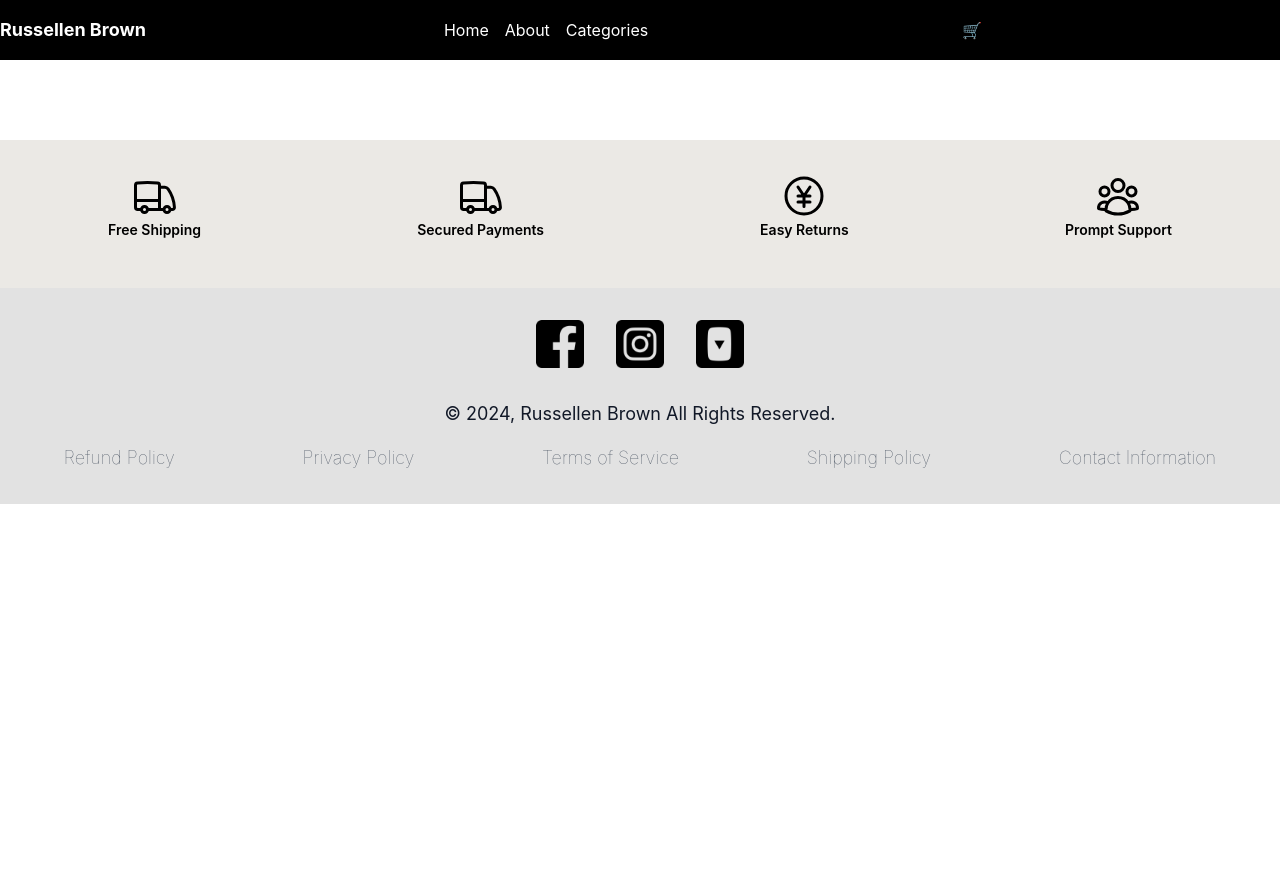
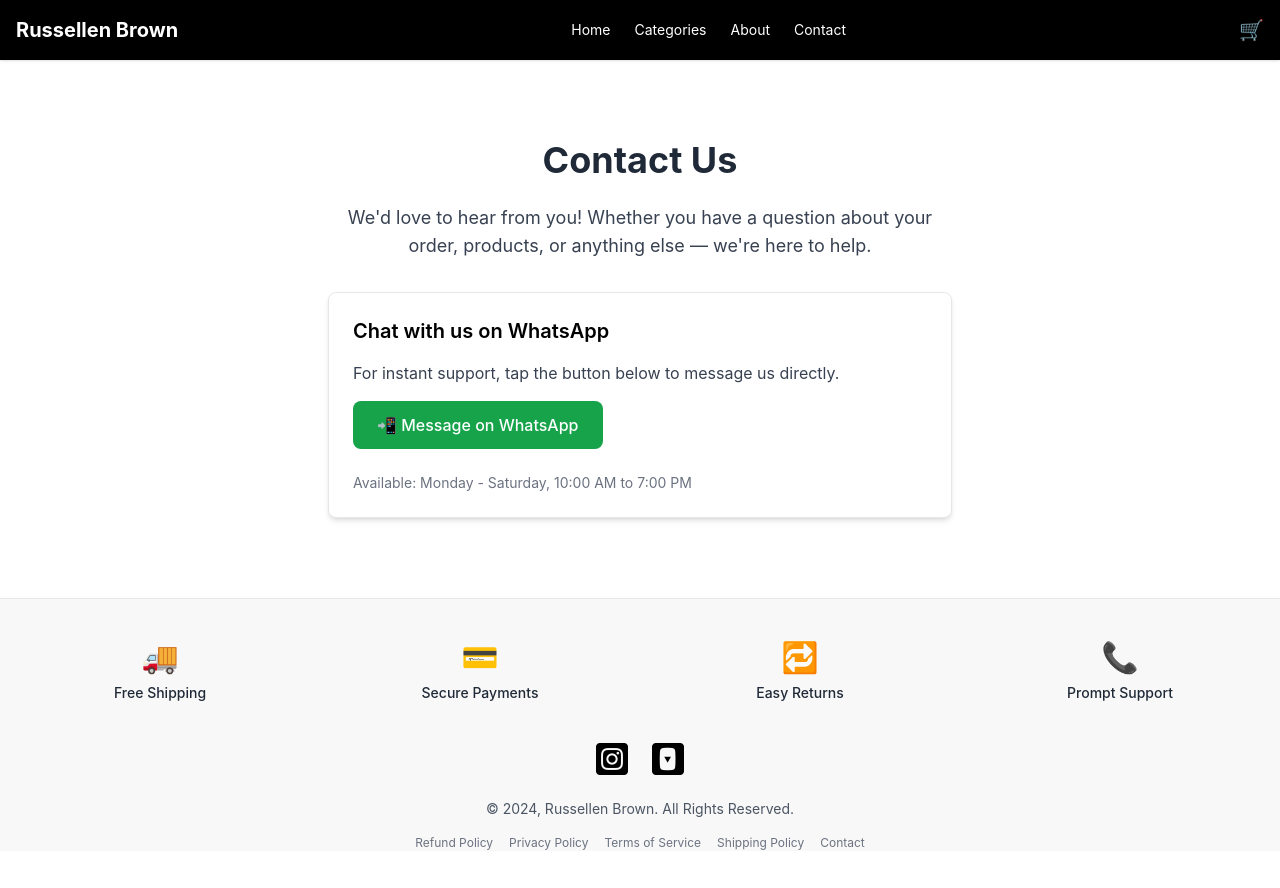
Before and after one commit to 8840talha/rb, a React (Create React App) app: page /contact in a window 1280 px wide. Shown: the top 888 px of the page. Before the commit the page ends 800 px from the top, so only its background shows below. Built offline with nearby package versions, Linux system fonts and the light colour scheme.

Commit message:
feat: fixes

```diff
--- a/src/App.js
+++ b/src/App.js
@@ -8,6 +8,8 @@ import CartPage from './pages/cartPage';
 import CheckoutPage from './pages/checkoutPage';
 import OrderSuccess from './pages/orderSuccess';
 import ProductDetails from './pages/productDetails';
+import About from './pages/about';
+import Contact from './pages/contact';
 
 const App = () => {
 
@@ -22,6 +24,8 @@ const App = () => {
              <Route path="/checkout" element={<CheckoutPage />} /> {/* ✅ */}
   <Route path="/order-success" element={<OrderSuccess />} /> {/* ✅ */}
   <Route path="/product/:slug" element={<ProductDetails/>} />
+  <Route path="/about" element={<About />} />
+  <Route path="/contact" element={<Contact />} />
 
           </Routes>
         </main>
--- a/src/components/footer.js
+++ b/src/components/footer.js
@@ -1,53 +1,59 @@
 import React from 'react';
-import FacebookIcon from '../assets/fb.png';
 import InstagramIcon from '../assets/in.png';
 import YouTubeIcon from '../assets/yt.png';
 
 const Footer = () => {
   return (
-    <footer className=" text-white py-4">
-      <div className="container mx-auto flex flex-wrap justify-around bg-[#ebe9e5] py-8">
-        <div className="flex flex-col items-center mb-4">
-          <svg xmlns="http://www.w3.org/2000/svg" fill="none" viewBox="0 0 24 24" strokeWidth={1.5} stroke="currentColor" className="w-12 h-12 text-black">
-            <path strokeLinecap="round" strokeLinejoin="round" d="M8.25 18.75a1.5 1.5 0 0 1-3 0m3 0a1.5 1.5 0 0 0-3 0m3 0h6m-9 0H3.375a1.125 1.125 0 0 1-1.125-1.125V14.25m17.25 4.5a1.5 1.5 0 0 1-3 0m3 0a1.5 1.5 0 0 0-3 0m3 0h1.125c.621 0 1.129-.504 1.09-1.124a17.902 17.902 0 0 0-3.213-9.193 2.056 2.056 0 0 0-1.58-.86H14.25M16.5 18.75h-2.25m0-11.177v-.958c0-.568-.422-1.048-.987-1.106a48.554 48.554 0 0 0-10.026 0 1.106 1.106 0 0 0-.987 1.106v7.635m12-6.677v6.677m0 4.5v-4.5m0 0h-12" />
-          </svg>
-          <p className="text-sm text-black font-semibold">Free Shipping</p>
+    <footer className="bg-[#f8f8f8] pt-10 border-t text-gray-800">
+      <div className="container mx-auto px-4">
+
+        {/* Features */}
+        <div className="grid grid-cols-2 md:grid-cols-4 gap-8 mb-10 text-center">
+          <div className="flex flex-col items-center">
+            <span className="text-3xl mb-2">🚚</span>
+            <p className="text-sm font-medium">Free Shipping</p>
           </div>
-        <div className="flex flex-col items-center mb-4">
-          <svg xmlns="http://www.w3.org/2000/svg" fill="none" viewBox="0 0 24 24" strokeWidth={1.5} stroke="currentColor" className="w-12 h-12 text-black font-semibold">
-            <path strokeLinecap="round" strokeLinejoin="round" d="M8.25 18.75a1.5 1.5 0 0 1-3 0m3 0a1.5 1.5 0 0 0-3 0m3 0h6m-9 0H3.375a1.125 1.125 0 0 1-1.125-1.125V14.25m17.25 4.5a1.5 1.5 0 0 1-3 0m3 0a1.5 1.5 0 0 0-3 0m3 0h1.125c.621 0 1.129-.504 1.09-1.124a17.902 17.902 0 0 0-3.213-9.193 2.056 2.056 0 0 0-1.58-.86H14.25M16.5 18.75h-2.25m0-11.177v-.958c0-.568-.422-1.048-.987-1.106a48.554 48.554 0 0 0-10.026 0 1.106 1.106 0 0 0-.987 1.106v7.635m12-6.677v6.677m0 4.5v-4.5m0 0h-12" />
-          </svg>
-          <p className="text-sm text-black font-semibold">Secured Payments</p>
+          <div className="flex flex-col items-center">
+            <span className="text-3xl mb-2">💳</span>
+            <p className="text-sm font-medium">Secure Payments</p>
           </div>
-        <div className="flex flex-col items-center mb-4">
-          <svg xmlns="http://www.w3.org/2000/svg" fill="none" viewBox="0 0 24 24" strokeWidth={1.5} stroke="currentColor" className="w-12 h-12 text-black font-semibold">
-            <path strokeLinecap="round" strokeLinejoin="round" d="m9 7.5 3 4.5m0 0 3-4.5M12 12v5.25M15 12H9m6 3H9m12-3a9 9 0 1 1-18 0 9 9 0 0 1 18 0Z" />
-          </svg>
-          <p className="text-sm text-black font-semibold">Easy Returns</p>
+          <div className="flex flex-col items-center">
+            <span className="text-3xl mb-2">🔁</span>
+            <p className="text-sm font-medium">Easy Returns</p>
           </div>
-        <div className="flex flex-col items-center mb-4">
-          <svg xmlns="http://www.w3.org/2000/svg" fill="none" viewBox="0 0 24 24" strokeWidth={1.5} stroke="currentColor" className="w-12 h-12 text-black font-semibold">
-            <path strokeLinecap="round" strokeLinejoin="round" d="M18 18.72a9.094 9.094 0 0 0 3.741-.479 3 3 0 0 0-4.682-2.72m.94 3.198.001.031c0 .225-.012.447-.037.666A11.944 11.944 0 0 1 12 21c-2.17 0-4.207-.576-5.963-1.584A6.062 6.062 0 0 1 6 18.719m12 0a5.971 5.971 0 0 0-.941-3.197m0 0A5.995 5.995 0 0 0 12 12.75a5.995 5.995 0 0 0-5.058 2.772m0 0a3 3 0 0 0-4.681 2.72 8.986 8.986 0 0 0 3.74.477m.94-3.197a5.971 5.971 0 0 0-.94 3.197M15 6.75a3 3 0 1 1-6 0 3 3 0 0 1 6 0Zm6 3a2.25 2.25 0 1 1-4.5 0 2.25 2.25 0 0 1 4.5 0Zm-13.5 0a2.25 2.25 0 1 1-4.5 0 2.25 2.25 0 0 1 4.5 0Z" />
-          </svg>
-          <p className="text-sm text-black font-semibold">Prompt Support</p>
+          <a
+            href="https://wa.me/918957044622"
+            target="_blank"
+            rel="noopener noreferrer"
+            className="flex flex-col items-center hover:opacity-80 transition"
+          >
+            <span className="text-3xl mb-2">📞</span>
+            <p className="text-sm font-medium">Prompt Support</p>
+          </a>
         </div>
 
+        {/* Social Icons */}
+        <div className="flex justify-center gap-6 mb-6">
+          <a href="https://www.instagram.com/russellenbrown" target="_blank" rel="noopener noreferrer">
+            <img src={InstagramIcon} alt="Instagram" className="w-8 h-8 hover:opacity-80 transition" />
+          </a>
+          <a href="https://www.youtube.com/@RUSSELLENBROWN" target="_blank" rel="noopener noreferrer">
+            <img src={YouTubeIcon} alt="YouTube" className="w-8 h-8 hover:opacity-80 transition" />
+          </a>
         </div>
-     <div className='bg-[#e2e2e2] py-8'>
-      <div className="flex  justify-center items-center mb-4">
-          <img src={FacebookIcon} alt="Facebook" className="w-12 h-12 mr-4" />
-          <img src={InstagramIcon} alt="Instagram" className="w-12 h-12 mx-4" />
-          <img src={YouTubeIcon} alt="YouTube" className="w-12 h-12 ml-4" />
+
+        {/* Copyright */}
+        <div className="text-center text-sm text-gray-600 mb-4">
+          <p>© 2024, Russellen Brown. All Rights Reserved.</p>
         </div>
-        <div className="text-center w-full mt-8 ">
-          <p className="text-lg mb-2 text-gray-900 mb-4 mt-4">© 2024, Russellen Brown All Rights Reserved.</p>
-          <p className="text-lg text-gray-600 flex justify-around items-center" >
-            <a href="/refund-policy" className="text-gray-600 font-thin hover:text-gray-900">Refund Policy</a>
-            <a href="/privacy-policy" className="text-gray-600 font-thin hover:text-gray-900"> Privacy Policy</a>
-            <a href="/terms-of-service" className="text-gray-600 font-thin hover:text-gray-900"> Terms of Service</a>
-            <a href="/shipping-policy" className="text-gray-600 font-thin hover:text-gray-900"> Shipping Policy</a>
-            <a href="/contact" className="text-gray-600 font-thin hover:text-gray-900"> Contact Information</a>
-          </p>
+
+        {/* Policy Links */}
+        <div className="flex flex-wrap justify-center gap-4 text-xs text-gray-500 mb-10 text-center">
+          <a href="/refund-policy" className="hover:text-black">Refund Policy</a>
+          <a href="/privacy-policy" className="hover:text-black">Privacy Policy</a>
+          <a href="/terms-of-service" className="hover:text-black">Terms of Service</a>
+          <a href="/shipping-policy" className="hover:text-black">Shipping Policy</a>
+          <a href="/contact" className="hover:text-black">Contact</a>
         </div>
       </div>
     </footer>
--- a/src/components/header.js
+++ b/src/components/header.js
@@ -1,4 +1,3 @@
-// Header.js
 import React from 'react';
 import { Link } from 'react-router-dom';
 import { useCart } from '../context/cartContext';
@@ -8,31 +7,26 @@ const Header = () => {
   const cartCount = cartItems.reduce((sum, item) => sum + item.quantity, 0);
 
   return (
-    <header className="bg-black text-white py-4">
-      <div className="container mx-auto flex items-center justify-between">
-        <div className="flex items-center">
-          <h1 className="text-lg font-bold text-white">Russellen Brown</h1>
-        </div>
-        <nav className="flex items-center">
-          <Link to="/" className="mr-4">Home</Link>
-          <Link to="/about" className="mr-4">About</Link>
-          <Link to="/categories" className="mr-4">Categories</Link>
-        </nav>
-         <nav>
-        <Link to="/cart" className="relative">
+    <header className="bg-black text-white shadow">
+      <div className="container mx-auto px-4 py-4 flex items-center justify-between">
+        <Link to="/" className="text-xl font-bold text-white">Russellen Brown</Link>
+
+       <nav className="hidden md:flex items-center gap-6 text-sm">
+  <Link to="/" className="hover:text-gray-300 transition">Home</Link>
+  <Link to="/categories" className="hover:text-gray-300 transition">Categories</Link>
+  <Link to="/about" className="hover:text-gray-300 transition">About</Link>
+  <Link to="/contact" className="hover:text-gray-300 transition">Contact</Link> {/* ✅ NEW */}
+</nav>
+
+
+        <Link to="/cart" className="relative text-xl">
           🛒
           {cartCount > 0 && (
-            <span className="absolute -top-2 -right-2 bg-red-600 text-white text-xs px-2 py-0.5 rounded-full">
+            <span className="absolute -top-2 -right-3 bg-red-600 text-white text-xs px-1.5 py-0.5 rounded-full">
               {cartCount}
             </span>
           )}
         </Link>
-      </nav>
-        <div className="flex items-center">
-          <div>
-
-          </div>
-        </div>
       </div>
     </header>
   );
--- /dev/null
+++ b/src/pages/about.js
@@ -0,0 +1,27 @@
+import React from 'react';
+
+const About = () => {
+  return (
+    <div className="max-w-4xl mx-auto px-6 py-12">
+      <h1 className="text-4xl font-bold text-center text-gray-800 mb-8">About Us</h1>
+
+      <p className="text-lg text-gray-700 leading-relaxed mb-6">
+        <strong>Russellen Brown</strong> is the vision of <strong>Hamza</strong>, a passionate designer and manufacturer based in <strong>Kanpur, Uttar Pradesh</strong>. With deep roots in leather craftsmanship and fashion-forward thinking, Hamza started this journey with a mission to bring premium, handcrafted <strong>shoes</strong>, <strong>bags</strong>, and <strong>accessories</strong> to modern consumers.
+      </p>
+
+      <p className="text-lg text-gray-700 leading-relaxed mb-6">
+        We believe in blending <strong>timeless style</strong> with <strong>everyday functionality</strong>. Each of our products is crafted with care, using high-quality materials, refined stitching, and thoughtful detailing. Whether you're heading to work, traveling, or simply want to upgrade your style — we’ve got the perfect piece for you.
+      </p>
+
+      <p className="text-lg text-gray-700 leading-relaxed mb-6">
+        Our long-term vision is to become a trusted Indian label for elegant leather goods and lifestyle accessories — by keeping design authentic, pricing honest, and customer experience delightful.
+      </p>
+
+      <div className="mt-10 text-center">
+        <p className="text-gray-600 italic">"Crafted in Kanpur. Carried with pride across India."</p>
+      </div>
+    </div>
+  );
+};
+
+export default About;
--- a/src/pages/cartPage.js
+++ b/src/pages/cartPage.js
@@ -12,39 +12,40 @@ const CartPage = () => {
   );
 
   return (
-    <div className="container mx-auto px-4 py-10">
-      <h2 className="text-2xl font-semibold mb-6">Your Cart</h2>
+    <div className="max-w-6xl mx-auto px-4 py-10">
+      <h2 className="text-3xl font-bold mb-8 text-center text-gray-800">Your Cart</h2>
 
       {cartItems.length === 0 ? (
-        <p className="text-gray-600">Your cart is empty.</p>
+        <p className="text-center text-gray-600">Your cart is empty.</p>
       ) : (
-        <>
-          <div className="space-y-6">
+        <div className="grid md:grid-cols-3 gap-6">
+          <div className="md:col-span-2 space-y-6">
             {cartItems.map((item) => (
-              <div key={item.title} className="flex gap-4 border-b pb-4">
+              <div
+                key={item.title}
+                className="flex items-start gap-4 bg-white border rounded-lg shadow-sm p-4"
+              >
                 <img
                   src={item.images[0]?.src}
                   alt={item.title}
-                  className="w-24 h-24 object-cover rounded"
+                  className="w-28 h-28 object-cover rounded-md border"
                 />
                 <div className="flex-1">
-                  <h3 className="font-semibold">{item.title}</h3>
-                  <p className="text-sm text-gray-600">{item.category}</p>
-                  <p className="text-lg font-bold mt-2">₹{item.discounted_price}</p>
-                  <div className="mt-2 flex items-center gap-2">
-                    <label>Qty:</label>
+                  <h3 className="text-lg font-semibold text-gray-900 mb-1">{item.title}</h3>
+                  <p className="text-sm text-gray-500 mb-1 capitalize">{item.category.replace(/_/g, ' ')}</p>
+                  <p className="text-base font-bold text-black">₹{item.discounted_price}</p>
+                  <div className="mt-3 flex items-center gap-3">
+                    <label className="text-sm text-gray-600">Qty:</label>
                     <input
                       type="number"
                       value={item.quantity}
-                      onChange={(e) =>
-                        updateQuantity(item.title, parseInt(e.target.value))
-                      }
-                      className="w-16 border px-2 py-1 rounded"
+                      onChange={(e) => updateQuantity(item.title, parseInt(e.target.value))}
+                      className="w-16 border px-2 py-1 rounded text-sm"
                       min="1"
                     />
                     <button
                       onClick={() => removeFromCart(item.title)}
-                      className="text-red-500 hover:underline ml-4"
+                      className="ml-auto text-red-500 text-sm hover:underline"
                     >
                       Remove
                     </button>
@@ -54,16 +55,29 @@ const CartPage = () => {
             ))}
           </div>
 
-          <div className="mt-10 text-right">
-            <p className="text-xl font-bold">Total: ₹{total}</p>
+          <div className="bg-white border rounded-lg shadow-md p-6 h-fit">
+            <h3 className="text-xl font-semibold mb-4 text-gray-800">Order Summary</h3>
+            <div className="flex justify-between mb-2">
+              <span className="text-gray-700">Subtotal</span>
+              <span className="font-medium">₹{total}</span>
+            </div>
+            <div className="flex justify-between mb-2">
+              <span className="text-gray-700">Shipping</span>
+              <span className="font-medium">Free</span>
+            </div>
+            <hr className="my-4" />
+            <div className="flex justify-between text-lg font-bold">
+              <span>Total</span>
+              <span>₹{total}</span>
+            </div>
             <button
               onClick={() => navigate('/checkout')}
-              className="mt-4 bg-blue-600 text-white px-6 py-2 rounded hover:bg-blue-700 transition"
+              className="mt-6 w-full bg-blue-600 text-white py-2 rounded hover:bg-blue-700 transition"
             >
               Proceed to Checkout
             </button>
           </div>
-        </>
+        </div>
       )}
     </div>
   );
--- /dev/null
+++ b/src/pages/contact.js
@@ -0,0 +1,35 @@
+import React from 'react';
+
+const Contact = () => {
+  return (
+    <div className="max-w-2xl mx-auto px-6 py-12">
+      <h1 className="text-4xl font-bold text-center text-gray-800 mb-6">Contact Us</h1>
+
+      <p className="text-lg text-gray-700 text-center mb-8">
+        We'd love to hear from you! Whether you have a question about your order, products, or anything else — we're here to help.
+      </p>
+
+      <div className="bg-white border rounded-lg shadow-md p-6">
+        <h2 className="text-xl font-semibold mb-4">Chat with us on WhatsApp</h2>
+        <p className="text-gray-700 mb-4">
+          For instant support, tap the button below to message us directly.
+        </p>
+
+        <a
+          href="https://wa.me/918957044622"
+          target="_blank"
+          rel="noopener noreferrer"
+          className="inline-block bg-green-600 hover:bg-green-700 transition text-white font-medium px-6 py-3 rounded-lg"
+        >
+          📲 Message on WhatsApp
+        </a>
+
+        <p className="mt-6 text-sm text-gray-500">
+          Available: Monday - Saturday, 10:00 AM to 7:00 PM
+        </p>
+      </div>
+    </div>
+  );
+};
+
+export default Contact;
--- a/src/pages/orderSuccess.js
+++ b/src/pages/orderSuccess.js
@@ -2,26 +2,44 @@ import React from 'react';
 import { useLocation, Link } from 'react-router-dom';
 
 const OrderSuccess = () => {
-  const location = useLocation();
-  const { name, phone, address, totalAmount } = location.state || {};
+  const { state } = useLocation();
+
+  if (!state) {
+    return (
+      <div className="text-center py-20">
+        <h1 className="text-2xl font-bold">No order data found.</h1>
+        <Link to="/" className="text-blue-500 hover:underline mt-4 block">
+          Go back to home
+        </Link>
+      </div>
+    );
+  }
+
+  const { name, phone, address, totalAmount } = state;
 
   return (
-    <div className="max-w-xl mx-auto py-12 px-4 text-center">
-      <h2 className="text-2xl font-bold text-green-600 mb-4">🎉 Order Placed!</h2>
-      <p className="mb-6">Thank you, <strong>{name}</strong>. Your order of ₹{totalAmount} has been received.</p>
-
-      <div className="bg-gray-100 p-4 rounded text-left mb-6">
-        <h3 className="font-semibold mb-2">Delivery Details</h3>
-        <p><strong>Phone:</strong> {phone}</p>
-        <p><strong>Address:</strong> {address}</p>
+    <div className="max-w-xl mx-auto py-16 px-4 text-center">
+      <h1 className="text-3xl font-bold text-green-600 mb-4">🎉 Order Placed Successfully!</h1>
+      <p className="text-gray-700 mb-2">Thank you <strong>{name}</strong>, your order has been received.</p>
+      <p className="text-gray-700 mb-2">We'll contact you at <strong>{phone}</strong> shortly.</p>
+      <p className="text-gray-700 mb-4">Total Amount: <strong>₹{totalAmount}</strong></p>
+      <p className="text-gray-600 text-sm mb-6">Delivery Address:</p>
+      <div className="text-sm bg-gray-100 p-4 rounded mb-6">
+        {address}
       </div>
-
-      <Link
-        to="/"
-        className="bg-blue-600 text-white px-6 py-2 rounded hover:bg-blue-700 transition"
+      <a
+        href={`https://wa.me/918957044622?text=${encodeURIComponent(`Hi, I have placed an order. My name is ${name} and my number is ${phone}. Please confirm my order.`)}`}
+        target="_blank"
+        rel="noopener noreferrer"
+        className="inline-block bg-green-600 text-white px-6 py-2 rounded-full text-sm hover:bg-green-700 transition"
       >
-        Back to Home
-      </Link>
+        Chat with Us on WhatsApp
+      </a>
+      <div className="mt-8">
+        <Link to="/" className="text-blue-500 hover:underline text-sm">
+          Back to Home
+        </Link>
+      </div>
     </div>
   );
 };
```
Also changed, not shown: src/pages/categoryPage.js (+4 -6 lines), src/pages/checkoutPage.js (+21 -18 lines), src/pages/home.js (+5 -47 lines), src/pages/productDetails.js (+13 -24 lines). Lines whose indentation alone changed are shown as unchanged.
